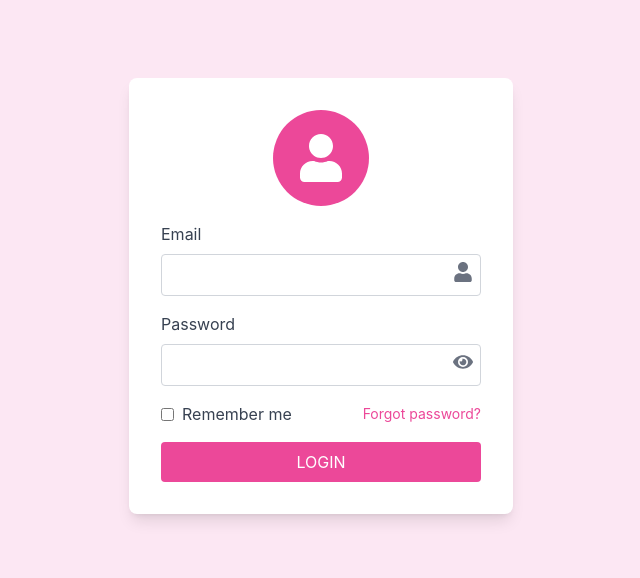
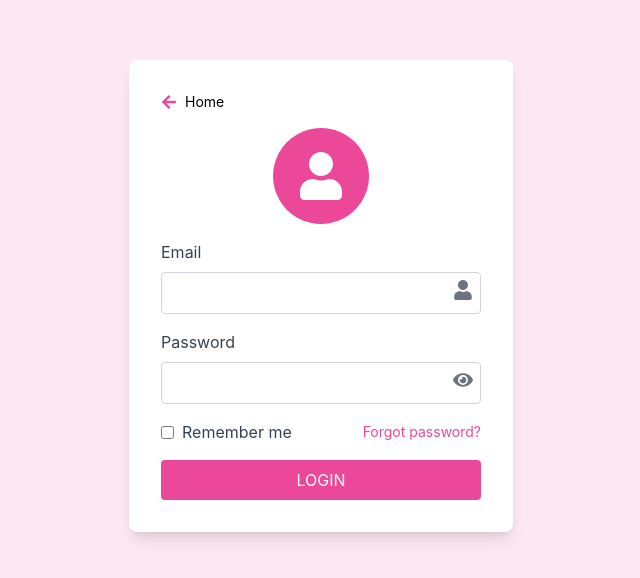
Before and after one commit to SafiUllahAshfaq/chat-app, a Next.js app: page /admin/login in a window 1280 px wide. Shown: the part 104-682 px from the top of the page, without its empty margins (319-959 px from the left). Built offline with nearby package versions, Linux system fonts and the light colour scheme.

Commit message:
Update index.tsx

```diff
--- a/pages/admin/login/index.tsx
+++ b/pages/admin/login/index.tsx
@@ -1,7 +1,7 @@
 import { useState, useEffect } from "react";
 import { useRouter } from "next/router";
 import Link from "next/link";
-import { FaUser, FaEye, FaEyeSlash } from "react-icons/fa";
+import { FaUser, FaEye, FaEyeSlash, FaArrowLeft } from "react-icons/fa";
 import { adminLogin } from "../../../requests/api";
 import { useAuth } from "../../../context/AuthContext";
 
@@ -12,7 +12,6 @@ const LoginPage = () => {
   const [error, setError] = useState("");
   const router = useRouter();
   const { login, isAuthenticated, user } = useAuth();
-
 
   useEffect(() => {
     if (isAuthenticated && user?.type === "admin") {
@@ -38,6 +37,15 @@ const LoginPage = () => {
   return (
     <div className="min-h-screen bg-pink-100 flex flex-col items-center justify-center">
       <div className="bg-white p-8 rounded-lg shadow-lg max-w-sm w-full">
+        <div className="flex items-center pb-4">
+          <div
+            className="flex items-center cursor-pointer"
+            onClick={() => router.push("/home")}
+          >
+            <FaArrowLeft className="text-primary cursor-pointer" />
+            <span className="text-sm ml-2">Home</span>
+          </div>
+        </div>
         <div className="flex justify-center mb-4">
           <div className="h-24 w-24 rounded-full bg-primary flex items-center justify-center text-white">
             <FaUser className="w-12 h-12" />
```
